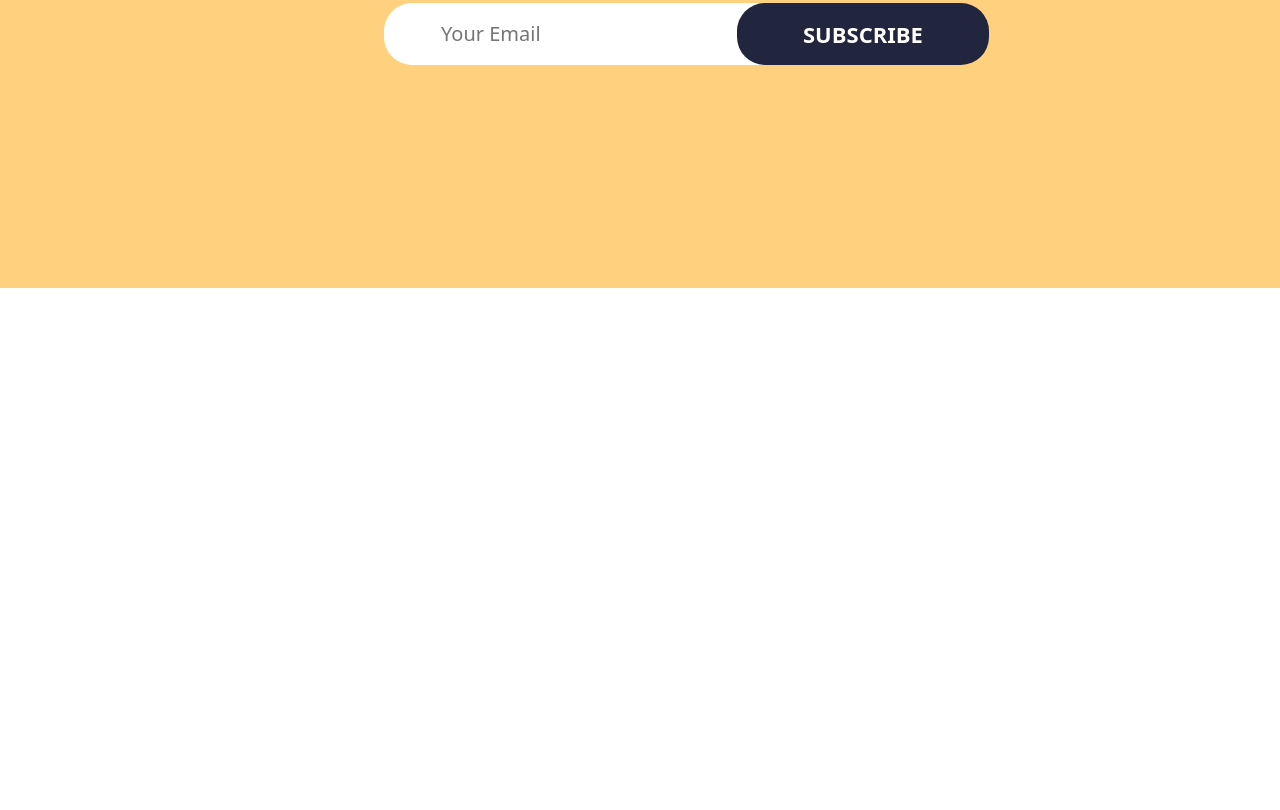
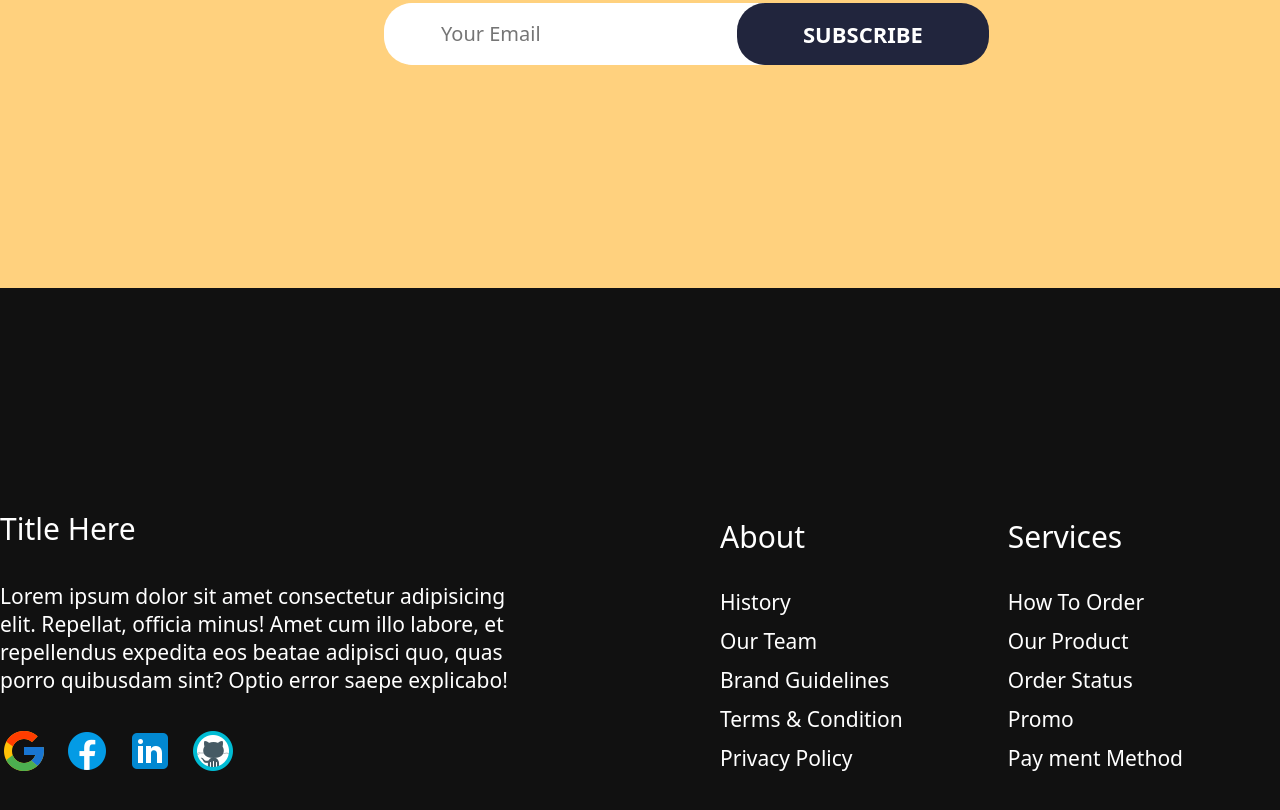
Before and after one commit to Nabin830/DevSign, a plain HTML site: page Html and css/Food-Website/index.html in a window 1280 px wide. Shown: the part 4951-5761 px from the top of the page. Before the commit the page ends 5239 px from the top, so only its background shows below. Drawn offline with Linux system fonts and the light colour scheme.

Commit message:
Footer Design and Complete of website

```diff
--- a/Html and css/Food-Website/index.html
+++ b/Html and css/Food-Website/index.html
@@ -1,17 +1,18 @@
 <!DOCTYPE html>
 <html lang="en">
   <head>
-    <meta charset="UTF-8">
-    <meta name="viewport" content="width=device-width, initial-scale=1.0">
+    <meta charset="UTF-8" />
+    <meta name="viewport" content="width=device-width, initial-scale=1.0" />
     <title>Food</title>
-    <link rel="stylesheet" href="style.css">
+    <link rel="stylesheet" href="style.css" />
   </head>
   <body>
     <div class="hero-section">
       <div class="wrapper">
-
         <div class="navbar">
-                <div class="logo"><img src="./images/Screenshot 2024-03-28 at 08.30.27.png" alt=""></div>
+          <div class="logo">
+            <img src="./images/Screenshot 2024-03-28 at 08.30.27.png" alt="" />
+          </div>
           <div class="menus">
             <ul>
               <li><a href="#"></a>Home</li>
@@ -21,70 +22,79 @@
               <li><a href="#"></a>Contact</li>
             </ul>
           </div>
-                <div class="searchi"><img src="./images/icons8-search-3.svg" alt=""></div>
+          <div class="searchi">
+            <img src="./images/icons8-search-3.svg" alt="" />
+          </div>
         </div>
       </div>
       <div class="hero-image">
         <div class="wrapper">
           <div class="hero-left-content">
             <h1>Title Here</h1>
-                <p>Lorem ipsum dolor sit amet, consectetur adipisicing elit. Unde est consequatur ullam, alias aliquid dicta!
-                    Lorem ipsum dolor sit amet, consectetur adipisicing elit. Unde est consequatur ullam, alias aliquid dicta!
+            <p>
+              Lorem ipsum dolor sit amet, consectetur adipisicing elit. Unde est
+              consequatur ullam, alias aliquid dicta! Lorem ipsum dolor sit
+              amet, consectetur adipisicing elit. Unde est consequatur ullam,
+              alias aliquid dicta!
             </p>
           </div>
           <div class="hero-button"><button>ORDER NOW</button></div>
         </div>
       </div>
     </div>
-    <section class="popular-menu" >
+    <section class="popular-menu">
       <div class="pm-upper">
         <h1>Popular Menu</h1>
-            <p>Lorem ipsum dolor sit amet, consectetur adipiscing elit. <br>
-                Vivamus lacinia odio vitae vestibulum vestibulum.</p>
+        <p>
+          Lorem ipsum dolor sit amet, consectetur adipiscing elit. <br />
+          Vivamus lacinia odio vitae vestibulum vestibulum.
+        </p>
       </div>
       <div class="pm-lower">
         <ul>
           <li>
-                    <img src="./images/food-1.jpg" alt="">
+            <img src="./images/food-1.jpg" alt="" />
             <h3>Title Here</h3>
             <p>Lorem ipsum dolor sit amet consectetur adipisicing elit.</p>
           </li>
           <li>
-                    <img src="./images/food-2.jpg" alt="">
+            <img src="./images/food-2.jpg" alt="" />
             <h3>Title Here</h3>
             <p>Lorem ipsum dolor sit amet consectetur adipisicing elit.</p>
           </li>
           <li>
-                    <img src="./images/food-3.jpg" alt="">
+            <img src="./images/food-3.jpg" alt="" />
             <h3>Title Here</h3>
             <p>Lorem ipsum dolor sit amet consectetur adipisicing elit.</p>
           </li>
         </ul>
       </div>
-
     </section>
     <section class="food-1">
       <div class="wrapper-2">
         <div class="food-1-content">
           <div class="food-1-left">
-                    <img src="./images/food-1.jpg" alt="">
+            <img src="./images/food-1.jpg" alt="" />
           </div>
           <div class="food-1-right">
             <h1>Title Here</h1>
-                    <p>Lorem ipsum dolor sit amet, consecte-tur adipiscing elit. Vivamus lacinia odio vitae vestibulum vestibulum.</p>
+            <p>
+              Lorem ipsum dolor sit amet, consecte-tur adipiscing elit. Vivamus
+              lacinia odio vitae vestibulum vestibulum.
+            </p>
             <div class="food-1-button"><button>ORDER NOW</button></div>
           </div>
         </div>
-
       </div>
-
     </section>
 
-    <section class="stat" >
+    <section class="stat">
       <div class="s-upper">
         <h1>Popular Menu</h1>
-            <p>Lorem ipsum dolor sit amet, consectetur adipiscing elit. <br>
-                Vivamus lacinia odio vitae vestibulum vestibulum.</p>
+        <p>
+          Lorem ipsum dolor sit amet, consectetur adipiscing elit. <br />
+          Vivamus lacinia odio vitae vestibulum vestibulum.
+        </p>
       </div>
       <div class="s-lower">
         <ul>
@@ -100,51 +110,102 @@
             <h1>200</h1>
             <p>chef</p>
           </li>
-
         </ul>
       </div>
-
-
     </section>
     <section class="food-1">
       <div class="wrapper-2">
         <div class="food-1-content">
-
           <div class="food-1-right">
             <h1>Title Here</h1>
-                    <p>Lorem ipsum dolor sit amet, consecte-tur adipiscing elit. Vivamus lacinia odio vitae vestibulum vestibulum.</p>
+            <p>
+              Lorem ipsum dolor sit amet, consecte-tur adipiscing elit. Vivamus
+              lacinia odio vitae vestibulum vestibulum.
+            </p>
             <div class="food-1-button"><button>ORDER NOW</button></div>
           </div>
           <div class="food-2-left">
-                    <img src="./images/food-2.jpg" alt="">
+            <img src="./images/food-2.jpg" alt="" />
           </div>
-
         </div>
-
       </div>
-
     </section>
 
     <section class="feedback">
       <div class="feedback-content">
-            <img src="./images/feedback-user.jpg" alt="">
-            <p>If you are a culinary fan, if you like to spend time in your kitchen, you likely find yourself looking for reliable resources through which you</p>
+        <img src="./images/feedback-user.jpg" alt="" />
+        <p>
+          If you are a culinary fan, if you like to spend time in your kitchen,
+          you likely find yourself looking for reliable resources through which
+          you
+        </p>
         <h3>Phoebe Frazier</h3>
       </div>
     </section>
     <section class="search">
       <div class="search-content">
         <h1>Title Here</h1>
-            <p>Lorem ipsum dolor, sit amet consectetur adipisicing elit. Illum repellat expedita nulla voluptatibus officiis itaque.</p>
+        <p>
+          Lorem ipsum dolor, sit amet consectetur adipisicing elit. Illum
+          repellat expedita nulla voluptatibus officiis itaque.
+        </p>
         <div class="subscribe">
-                <input type="email" placeholder="Your Email">
+          <input type="email" placeholder="Your Email" />
           <button>SUBSCRIBE</button>
         </div>
-
-
+      </div>
+    </section>
+    <section class="footer">
+        <div class="wrapper-3">
+            <div class="footer-left">
+                <h1>Title Here</h1>
+                <p>
+                  Lorem ipsum dolor sit amet consectetur adipisicing elit. Repellat,
+                  officia minus! Amet cum illo labore, et repellendus expedita eos
+                  beatae adipisci quo, quas porro quibusdam sint? Optio error saepe
+                  explicabo!
+                </p>
+                <ul>
+                    <li><a href="#"><img src="./icons/icons8-google-48.png" alt=""></a></li>
+                    <li><a href="#"><img src="./icons/icons8-facebook-48.png" alt=""></a></li>
+                    <li><a href="#"><img src="./icons/icons8-linkedin-48.png" alt=""></a></li>
+                    <li><a href="#"><img src="./icons/icons8-github-48.png" alt=""></a></li>
+                </ul>
 
               </div>
+              <div class="footer-right">
+                <div class="lists">
+                    <h1>About</h1>
+                    <ul>
+                        <li><a href="#">History</a></li>
+                        <li><a href="#">Our Team</a></li>
+                        <li><a href="#">Brand Guidelines</a></li>
+                        <li><a href="#">Terms & Condition</a></li>
+                        <li><a href="#">Privacy Policy</a></li>
+                    </ul>
+                </div>
+                <div class="lists">
+                    <h1>Services</h1>
+                    <ul>
+                        <li><a href="#">How To Order</a></li>
+                        <li><a href="#">Our Product</a> </li>
+                        <li><a href="#">Order Status</a></li>
+                        <li><a href="#">Promo</a></li>
+                        <li><a href="#">Pay ment Method</a></li>
+                    </ul>
+                </div>
+                <div class="lists">
+                    <h1>Others</h1>
+                    <ul>
+                        <li><a href="#">Contact Us</a></li>
+                        <li><a href="#">Help</a></li>
+                        <li><a href="#">Privacy</a></li>
+
+                    </ul>
+                </div>
+              </div>
+        </div>
+
     </section>
-
   </body>
 </html>
--- a/Html and css/Food-Website/style.css
+++ b/Html and css/Food-Website/style.css
@@ -23,6 +23,14 @@
   display: flex;
   flex-direction: column;
 }
+.wrapper-3 {
+  width: 1500px;
+  margin: 0px auto;
+  display: flex;
+  justify-content: space-between;
+  height: 712px;
+  align-items: center;
+}
 
 .hero-section {
   background: #21253d;
@@ -37,8 +45,8 @@
   display: flex;
   align-items: center;
 }
-  .hero-section .navbar .logo img {
-  }
+/* .hero-section .navbar .logo img {
+} */
 .hero-section .navbar .menus {
   display: flex;
   align-items: center;
@@ -51,8 +59,8 @@
 .hero-section .navbar .menus ul li {
   color: white;
 }
-  .hero-section .navbar .menus ul li a {
-  }
+/* .hero-section .navbar .menus ul li a {
+} */
 .hero-section .navbar .searchi {
   display: flex;
   align-items: center;
@@ -71,8 +79,8 @@
   background-position: bottom;
 }
 
-  .hero-image {
-  }
+/* .hero-image {
+} */
 .hero-image .hero-left-content {
   width: 50%;
   position: absolute;
@@ -178,8 +186,8 @@
 .food-1 .food-1-content .food-1-right p {
   font-size: 24px;
 }
-  .food-1 .food-1-content .food-1-right .food-1-button {
-  }
+/* .food-1 .food-1-content .food-1-right .food-1-button {
+} */
 .food-1 .food-1-content .food-1-right .food-1-button button {
   padding: 16px 66px;
   background: #21253d;
@@ -202,12 +210,15 @@
   color: white;
 }
 
-  .stat .s-upper h1 {font-size: 57px;
+.stat .s-upper h1 {
+  font-size: 57px;
   margin-top: 61px;
 }
-  .stat .s-upper p {font-size: 24px;
+.stat .s-upper p {
+  font-size: 24px;
 }
-  .stat .s-lower {display: flex;
+.stat .s-lower {
+  display: flex;
   margin-bottom: 30px;
 }
 .stat .s-lower ul {
@@ -216,10 +227,25 @@
   gap: 0px;
   justify-content: space-evenly;
 }
-  .stat .s-lower ul li {height: 250px;width: 250px;border: 2px solid white;/* text-align: center; */display: flex;flex-direction: column;align-items: center;justify-content: center;border-radius: 124px;color: white;}
-  .stat .s-lower ul li h1 {font-size: 65px;}
-  .stat .s-lower ul li p {font-size: 49px;text-transform: uppercase;font-weight: 600;}
-
+.stat .s-lower ul li {
+  height: 250px;
+  width: 250px;
+  border: 2px solid white; /* text-align: center; */
+  display: flex;
+  flex-direction: column;
+  align-items: center;
+  justify-content: center;
+  border-radius: 124px;
+  color: white;
+}
+.stat .s-lower ul li h1 {
+  font-size: 65px;
+}
+.stat .s-lower ul li p {
+  font-size: 49px;
+  text-transform: uppercase;
+  font-weight: 600;
+}
 
 .food-1 .food-1-content .food-2-left {
   width: 50%;
@@ -230,20 +256,15 @@
   margin-left: 197px;
 }
 
-
-    .feedback{
+.feedback {
   background-image: url(./images/background.jpg);
   height: 712px;
   background-position: center;
   background-size: cover;
   background-repeat: no-repeat;
-
 }
 
-
-
-
-    .feedback-content{
+.feedback-content {
   height: 712px;
   display: flex;
   flex-direction: column;
@@ -251,24 +272,24 @@
   align-items: center;
   justify-content: center;
 }
-.feedback-content img{
+.feedback-content img {
   height: 250px;
   width: 250px;
   border-radius: 159px;
 }
-.feedback-content p{
+.feedback-content p {
   width: 41%;
   text-align: center;
   font-size: 33px;
 }
-.feedback-content h3{
+.feedback-content h3 {
   font-size: 40px;
 }
-.search{
+.search {
   height: 712px;
   background: #ffd17e;
 }
-.search .search-content{
+.search .search-content {
   display: flex;
   flex-direction: column;
   gap: 50px;
@@ -276,25 +297,32 @@
   align-items: center;
   height: 712px;
 }
-.search .search-content h1{
+.search .search-content h1 {
   font-size: 77px;
   margin-top: -125px;
 }
-.search .search-content p{
+.search .search-content p {
   font-size: 30px;
   font-weight: 200;
   width: 50%;
   text-align: center;
 }
-.search .search-content .subscribe{
+.search .search-content .subscribe {
   background: white;
   display: flex;
   width: 40%;
   justify-content: space-between;
   border-radius: 28px;
 }
-.search .search-content .subscribe input{padding-left: 57px;width: 403px;border: none;border-radius: 33px;font-size: 20px;color: #acacac;}
-.search .search-content .subscribe button{
+.search .search-content .subscribe input {
+  padding-left: 57px;
+  width: 403px;
+  border: none;
+  border-radius: 33px;
+  font-size: 20px;
+  color: #acacac;
+}
+.search .search-content .subscribe button {
   padding: 16px 66px;
   background: #21253d;
   border: none;
@@ -303,3 +331,57 @@
   font-weight: 700;
   font-size: 22px;
 }
+.footer {
+  display: flex;
+  flex-direction: column;
+  background: #111;
+  height: 712px;
+}
+.footer .footer-left {
+  width: 34%;
+  display: flex;
+  flex-direction: column;
+  gap: 33px;
+}
+.footer .footer-left h1 {
+  font-weight: 400;
+  color: white;
+  font-size: 30px;
+}
+.footer .footer-left p {
+  color: white;
+  font-size: 21px;
+}
+.footer .footer-left ul {
+  list-style: none;
+  display: flex;
+  gap: 15px;
+}
+
+.footer .footer-right {
+  display: flex;
+  width: 59%;
+  justify-content: space-evenly;
+}
+.footer .footer-right h1 {
+  font-weight: 400;
+  color: white;
+  font-size: 30px;
+}
+.footer .footer-right .lists {
+  display: flex;
+  flex-direction: column;
+  gap: 31px;
+}
+.footer .footer-right .lists ul {
+  list-style: none;
+  display: flex;
+  flex-direction: column;
+  gap: 11px;
+}
+
+.footer .footer-right .lists ul li a {
+  color: white;
+  text-decoration: none;
+  font-size: 21px;
+}
--- a/Java Scripts/Array/js-array/array.js
+++ b/Java Scripts/Array/js-array/array.js
@@ -46,7 +46,6 @@ let fruits = ['apple', 'banana', 'orange', 'mango', 'kiwi'];
 // var EvenNumbers = [];
 
 // numbers.forEach(isEven); // callback = isEven (element, index, array)
-
 // function isEven (number, i) {
 //     if (number % 2 == 0) EvenNumbers.push(number);
 // }
```
Also changed, not shown: Html and css/Food-Website/icons/icons8-facebook-48.png (added), Html and css/Food-Website/icons/icons8-github-48.png (added), Html and css/Food-Website/icons/icons8-google-48.png (added), Html and css/Food-Website/icons/icons8-linkedin-48.png (added), Html and css/Food-Website/icons/icons8-twitterx-48.png (added). Lines whose indentation alone changed are shown as unchanged.
